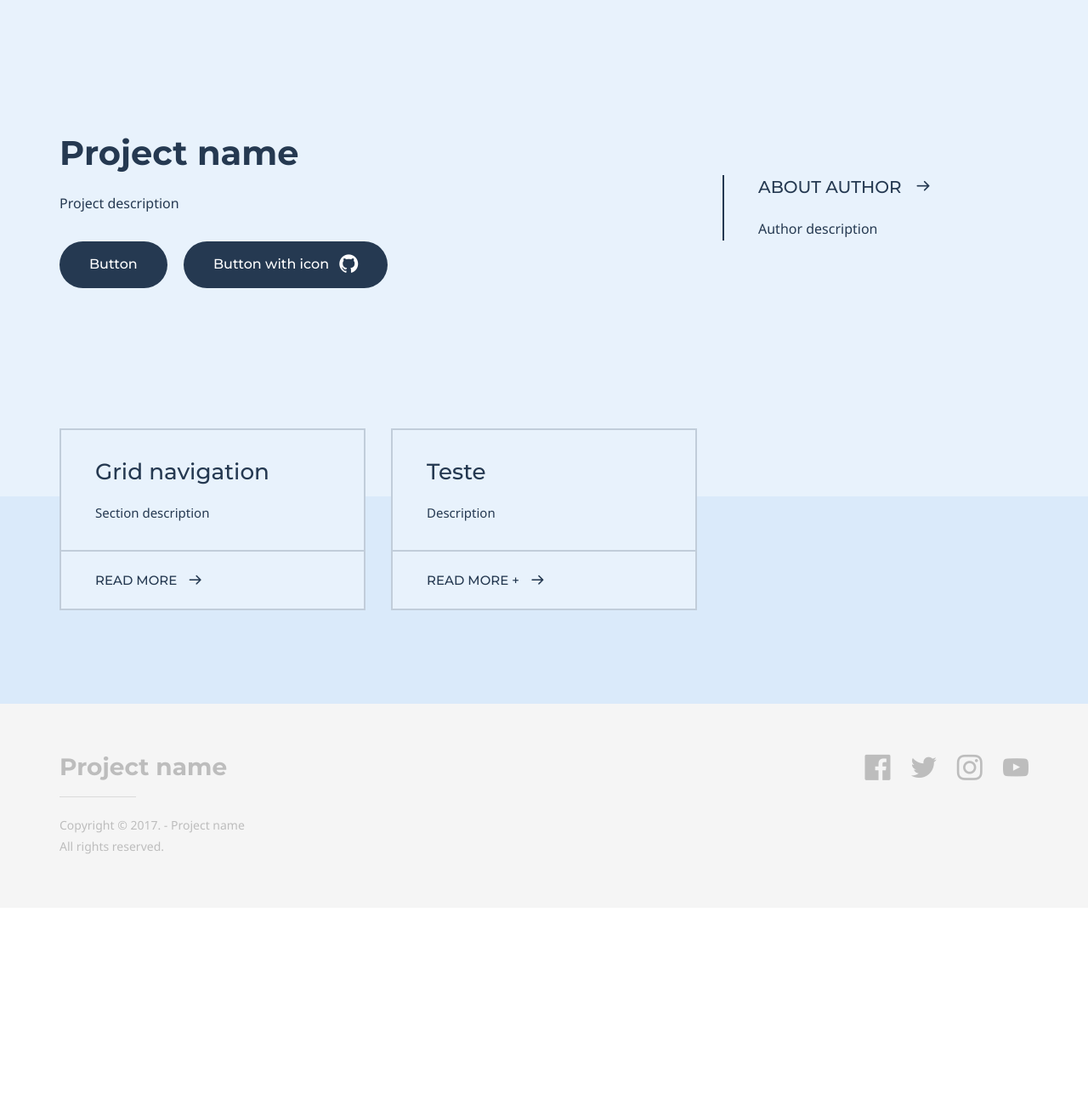
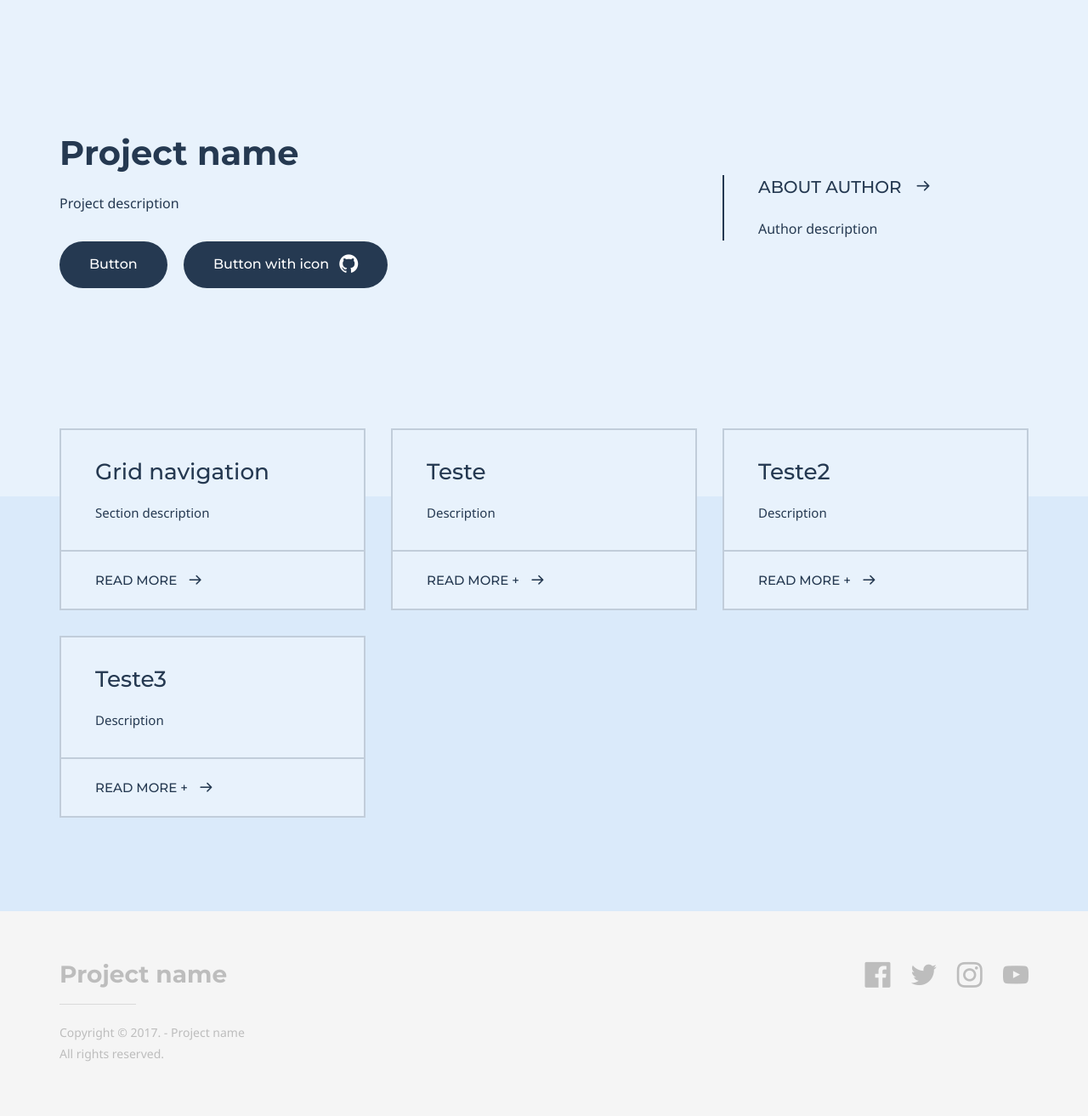
Before and after one commit to coLAB-UFF/docs, a Jekyll site: the page built from index.md, in a window 1280 px wide. Shown: the whole page at 85% size. Built offline with Jekyll 4.4.1, drawn with Linux system fonts in a browser that asks for light colours; some web fonts are replaced; before the commit the page ends 1068 px from its top, so only the background shows below that.

Commit message:
Update index.md

```diff
--- a/index.md
+++ b/index.md
@@ -27,9 +27,18 @@ grid_navigation:
     - title: Grid navigation
       excerpt: Section description
       cta: Read more
-      url: '#'
+      url: 'https://colab-uff.github.io/docs/default'
     - title: Teste
       excerpt: Description
       cta: Read more +
       url: 'default'
+    - title: Teste2
+      excerpt: Description
+      cta: Read more +
+      url: '/default'
+    - title: Teste3
+      excerpt: Description
+      cta: Read more +
+      url: './default'
+
 ---
```
